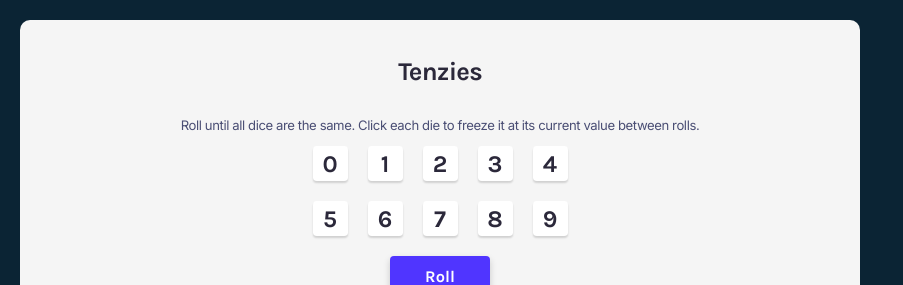
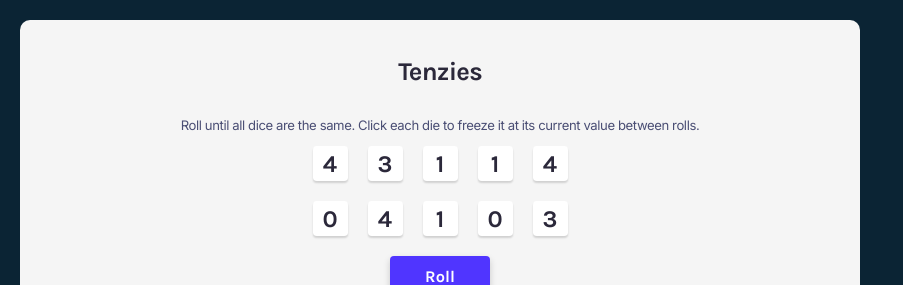
Before and after one commit to RandyPol/tenzies-app, a React (Create React App) app: page / in a window 1280 px wide. Shown: the top 285 px of the page, without its empty margins (0-903 px from the left). Built offline with nearby package versions, Linux system fonts and the light colour scheme.

Commit message:
Update the roll dice function to roll only new dice that replaces the none held dice.

```diff
--- a/package.json
+++ b/package.json
@@ -6,6 +6,7 @@
     "@testing-library/jest-dom": "^5.16.5",
     "@testing-library/react": "^13.4.0",
     "@testing-library/user-event": "^13.5.0",
+    "nanoid": "^4.0.0",
     "react": "^18.2.0",
     "react-dom": "^18.2.0",
     "react-scripts": "5.0.1",
--- a/src/App.js
+++ b/src/App.js
@@ -1,22 +1,28 @@
 import React from 'react'
 import './App.css'
+import { nanoid } from 'nanoid'
 import Dice from './components/Dice'
 
 function App() {
   const [diceList, setDiceList] = React.useState(() => allNewDice())
 
-  function allNewDice() {
-    const listOfDice = [...Array(10).keys()].map((id) => {
+  function allNewDice(total) {
+    const listOfDice = [...Array(total || 10).keys()].map(() => {
       const num = Math.floor(Math.random() * 7)
       return {
-        id,
+        id: nanoid(),
         value: num,
         isHeld: false,
       }
     })
     return listOfDice
   }
-  const reRoll = () => setDiceList(allNewDice())
+  const reRoll = () =>
+    setDiceList((prev) => {
+      const isHeldTrue = prev.filter((dice) => dice.isHeld)
+      console.log(isHeldTrue.length)
+      return isHeldTrue.concat(allNewDice(10 - isHeldTrue.length))
+    })
 
   const updateIsHeld = (diceId) => {
     setDiceList((prev) => {
--- a/src/components/Dice.js
+++ b/src/components/Dice.js
@@ -3,7 +3,7 @@ import React from 'react'
 const Dice = ({dice, updateIsHeld }) => {
   return (
     <div className={dice.isHeld ? 'isHeld' : 'diceNum'} onClick={updateIsHeld}>
-      <h2>{dice.id}</h2>
+      <h2>{dice.value}</h2>
     </div>
   )
 }
```
Also changed, not shown: 1 other file (tests, documents, lock files or other folders).
